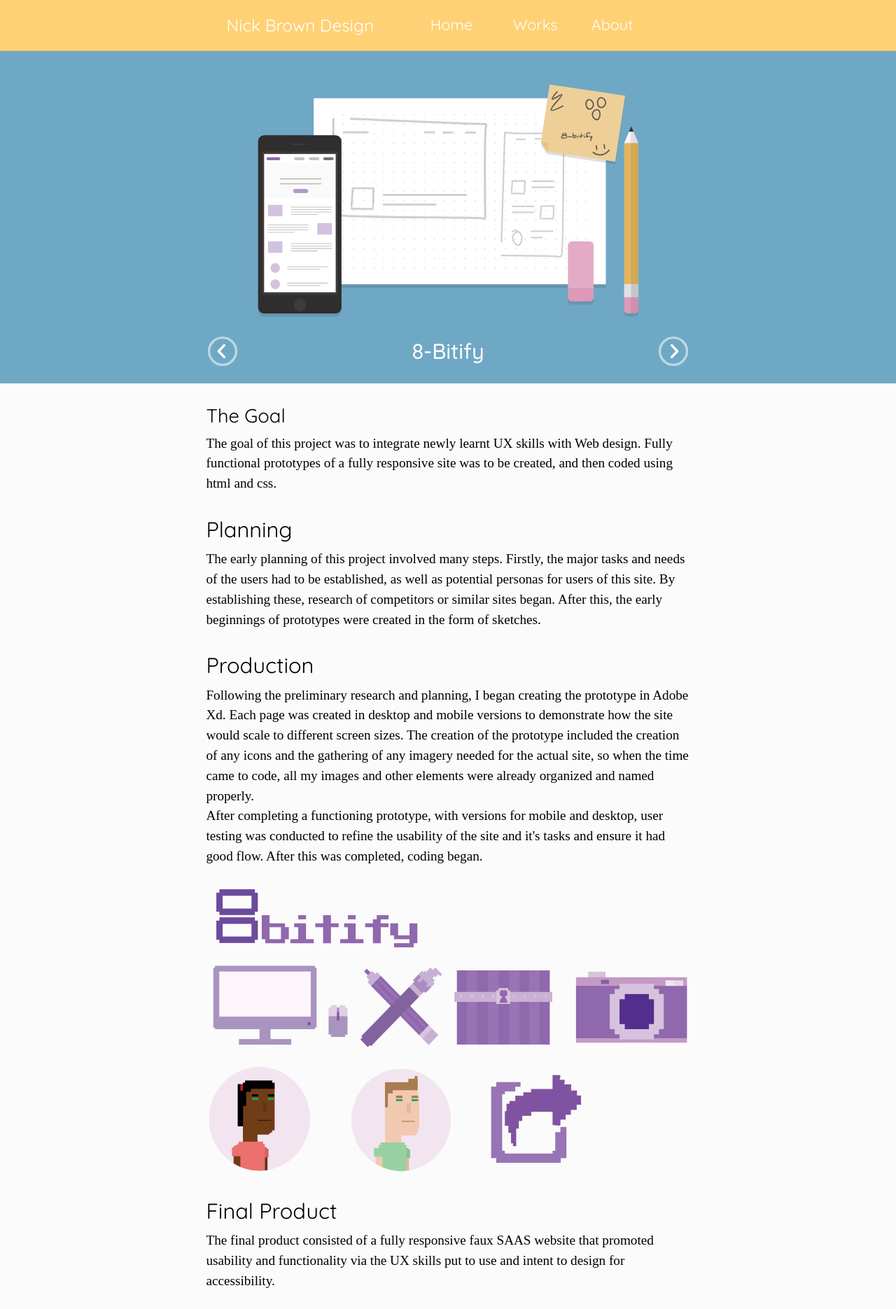
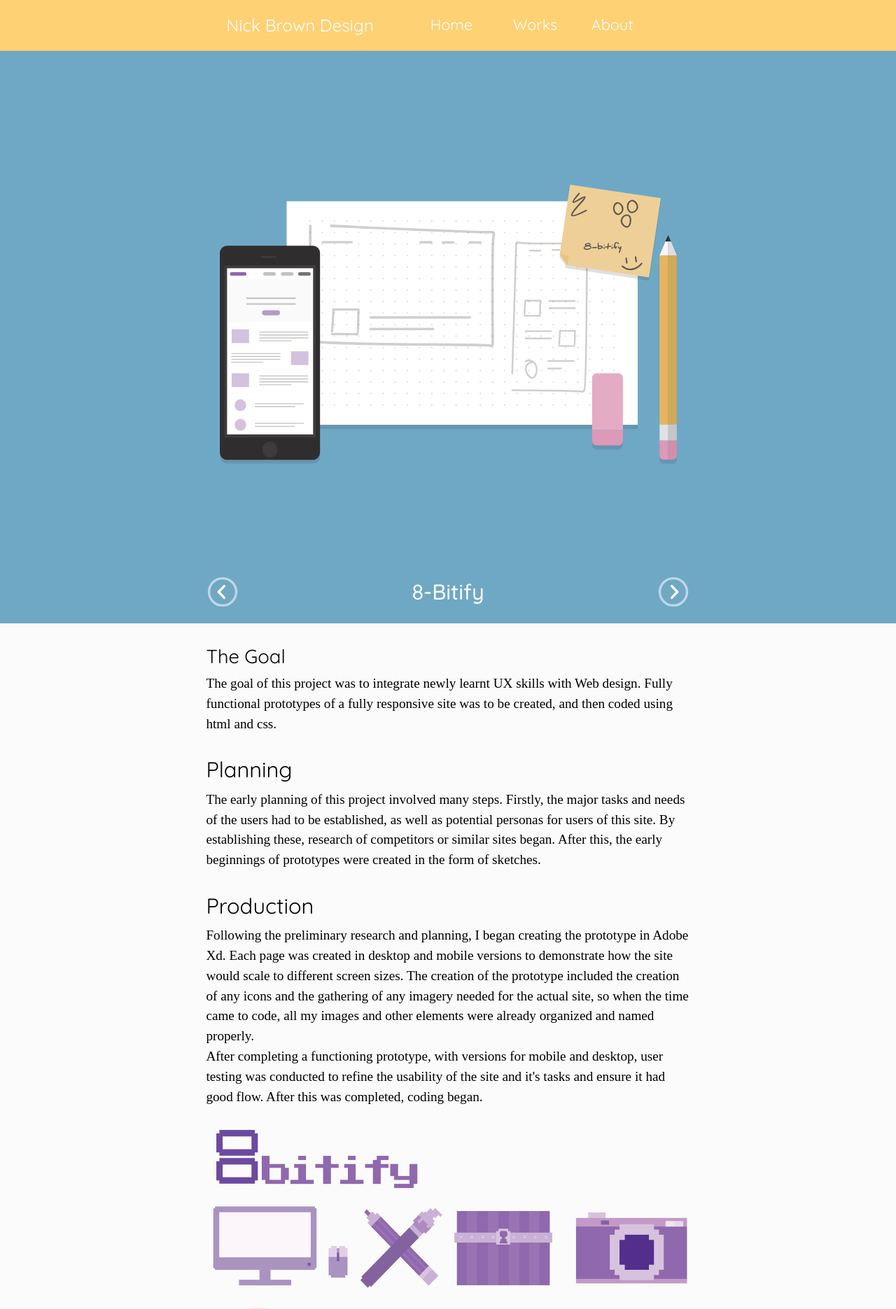
Before and after one commit to nicktgbrown/portfolio-site, a Jekyll site: the page built from case1.html, in a window 1280 px wide. Shown: the top 1871 px of the page at 70% size. Built offline with Jekyll 4.4.1, drawn with Linux system fonts in a browser that asks for light colours; some web fonts are replaced; grey boxes are pictures that could not be loaded.

Commit message:
Embed new images

```diff
--- a/case1.html
+++ b/case1.html
@@ -5,8 +5,8 @@
 ---
 
 <div itemref="data-author" itemscope itemtype="http://schema.org/Creativework" class="banner-2 pad-t pad-b-1-2 gutter-2">
-  <div class="max-length center gutter-2">
-    <img src="images/8-bitify-banner.svg">
+  <div class="max-length center gutter-2 embed embed-golden">
+    <img src="images/8-bitify-banner.svg" class="embed-item">
   </div>
   <div class="grid max-length grid-middle">
     <div class="unit unit-xs-1-4 unit-s-1-4 unit-m-1-4 unit-l-1-4 unit-xl-1-4 push-1-4">
@@ -38,7 +38,7 @@
     <p class="kilo push-0">Following the preliminary research and planning, I began creating the prototype in Adobe Xd. Each page was created in desktop and mobile versions to demonstrate how the site would scale to different screen sizes. The creation of the prototype included the creation of any icons and the gathering of any imagery needed for the actual site, so when the time came to code, all my images and other elements were already organized and named properly.</p>
     <p class="kilo push-1-2">After completing a functioning prototype, with versions for mobile and desktop, user testing was conducted to refine the usability of the site and it's tasks and ensure it had good flow. After this was completed, coding began.</p>
     <div class="embed embed-golden gutter-2">
-      <img src="{{site.baseurl}}/images/case-1/8bitify-icons.gif" itemprop="image" class="img-flex embed-item">
+      <img src="{{site.baseurl}}/images/8bitify-icons.gif" itemprop="image" class="img-flex embed-item">
     </div>
     <h3 class="peta pad-t push-1-4">Final Product</h3>
     <p class="kilo">The final product consisted of a fully responsive faux SAAS website that promoted usability and functionality via the UX skills put to use and intent to design for accessibility.</p>
@@ -47,7 +47,7 @@
         <img src="{{site.baseurl}}/images/home.svg" itemprop="image" class="img-flex">
       </div>
       <div class="unit unit-xs-1-3 unit-s-1-3 unit-m-1-3 unit-l-1-3 unit-xl-1-3 gutter-1-2">
-        <img src="{{site.baseurl}}/images/case-1/home-mobile.svg" itemprop="image" class="img-flex">
+        <img src="{{site.baseurl}}/images/home-mobile.svg" itemprop="image" class="img-flex">
       </div>
     </div>
     <a href="https://nicktgbrown.github.io/saas-website/index.html" target="_blank" class="button center island-1-2">Explore the site!</a>
--- a/index.html
+++ b/index.html
@@ -10,7 +10,11 @@
     <div class="grid-cards gutter">
       <a href="{{site.baseurl}}/case1.html" class="unit unit-xs-1 unit-s-1 unit-m-1 unit-l-1-2 unit-xl-1-2 gutter-1-4">
         <div class="card island push-1-2">
-          <img src="images/8-bitify-icon.svg">
+          <div class="gutter">
+            <div class="embed embed-1by1">
+              <img src="images/8-bitify-icon.svg" class="embed-item">
+            </div>
+          </div>
           <h3 class="giga push-0">8-Bitify</h3>
           <p class="mega push-0">An exercise in UX Prototyping and Web Design</p>
         </div>
```
Also changed, not shown: images/8bitify-icons.gif (renamed from images/case-1/8bitify-icons.gif), 2 other files.
